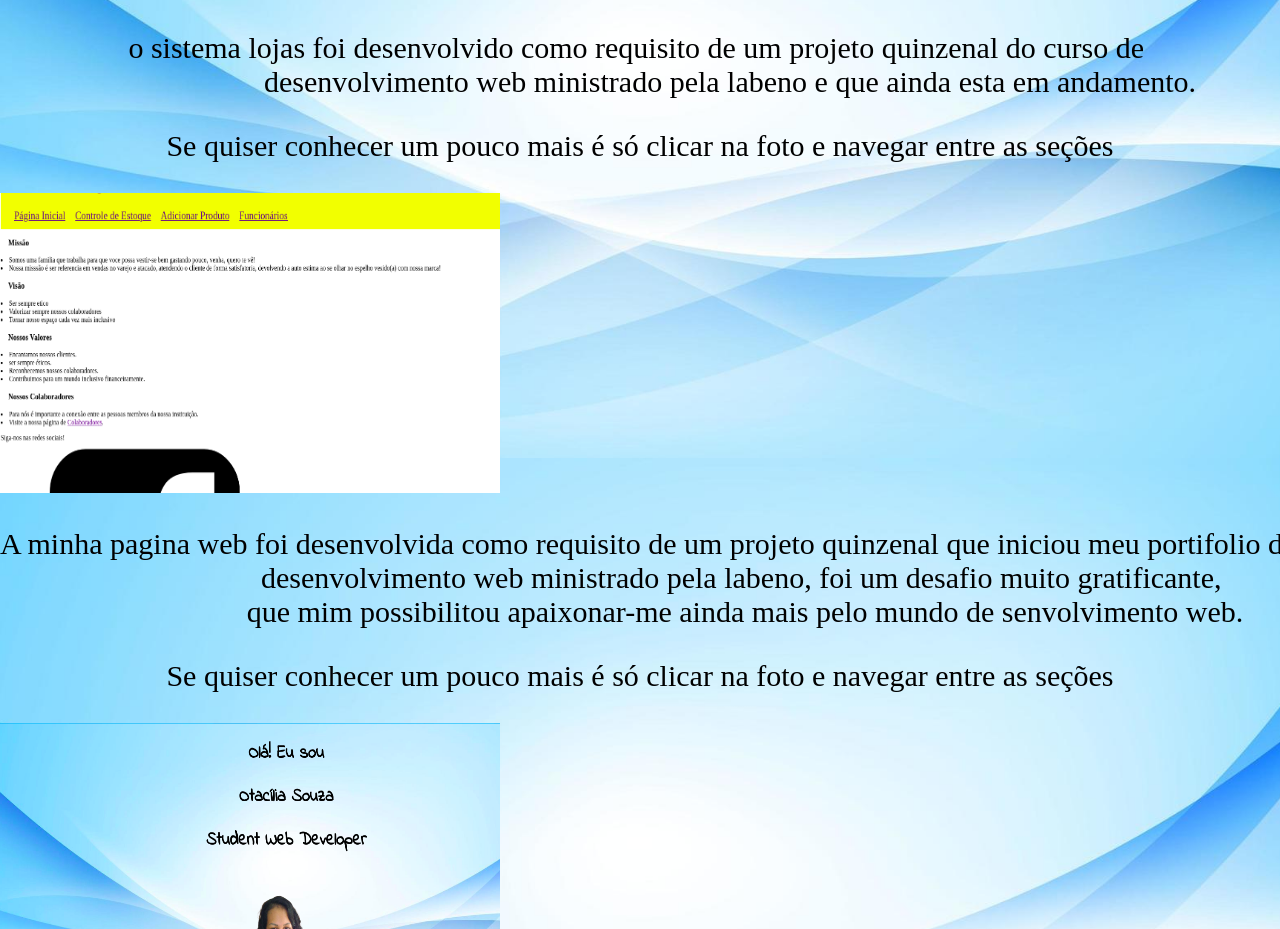
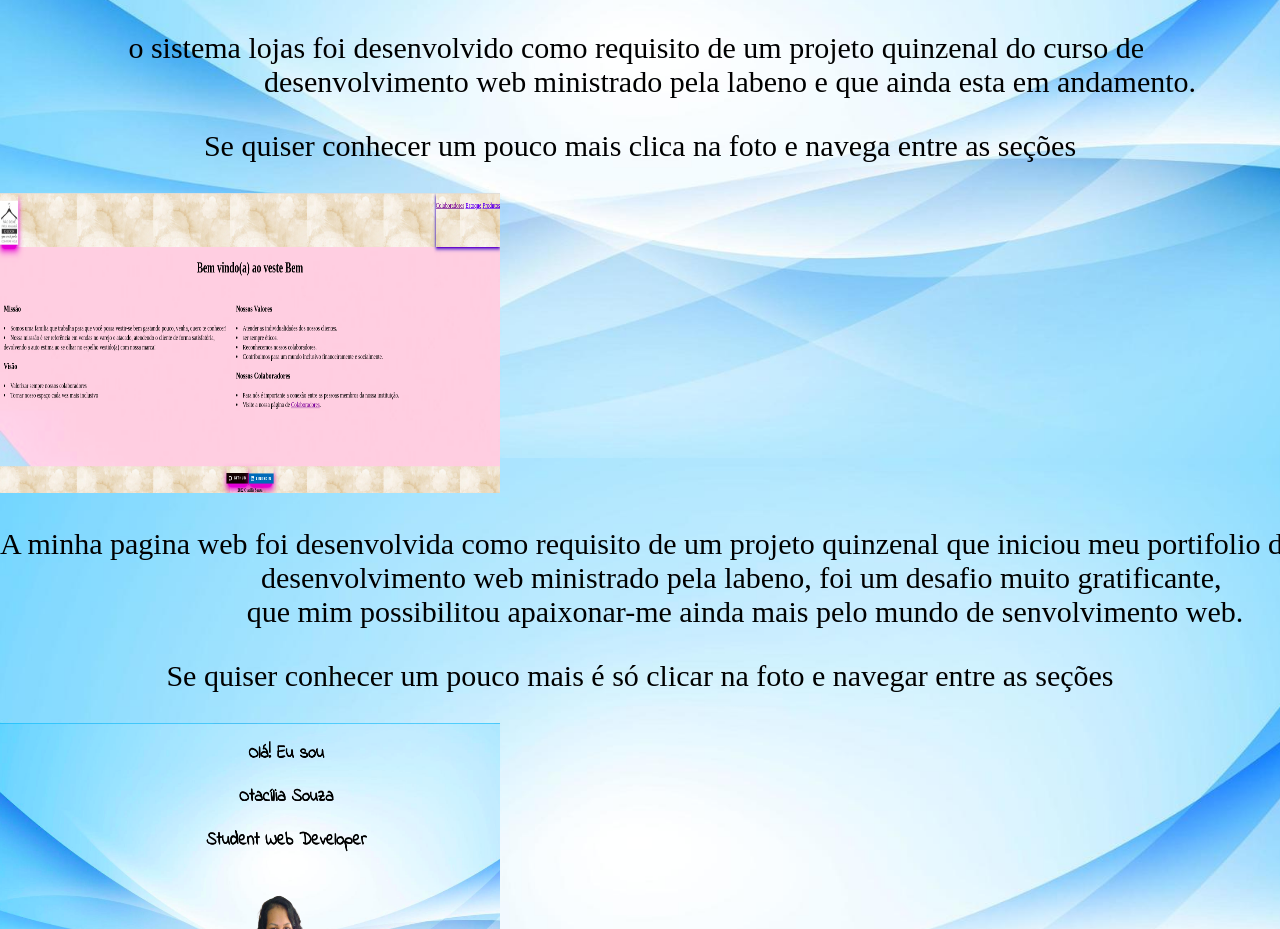
Before and after one commit to OtaciliaSouza/portfolio, a plain HTML site: page portifolio.html in a window 1280 px wide. Shown: the part 1142-2071 px from the top of the page. Drawn offline with Linux system fonts and the light colour scheme.

Commit message:
ajustes finais imagem

```diff
--- a/portifolio.html
+++ b/portifolio.html
@@ -56,8 +56,8 @@
                 <div class="img-portfolio ">
                     <p>o sistema lojas foi desenvolvido como requisito de um projeto quinzenal do curso de
                         desenvolvimento web ministrado pela labeno e que ainda esta em andamento.</p>
-                    <P>Se quiser conhecer um pouco mais é só clicar na foto e navegar entre as seções</P>
-                    <a href="https://sistema-loja-zeta.vercel.app/ "><img src="imagem/imagemsistemaloja.png " height="300" width="500" alt="Sistema-Loja "><p class="potifolio"></p></a>
+                    <P>Se quiser conhecer um pouco mais clica na foto e navega entre as seções</P>
+                    <a href="https://sistema-loja-zeta.vercel.app/ "><img src="imagem/loja.png " height="300" width="500" alt="Sistema-Loja "><p class="potifolio"></p></a>
                </div>
                <div class="image-container ">
                 <div id="container-child-4 ">
```
Also changed, not shown: imagem/loja.png (added).
